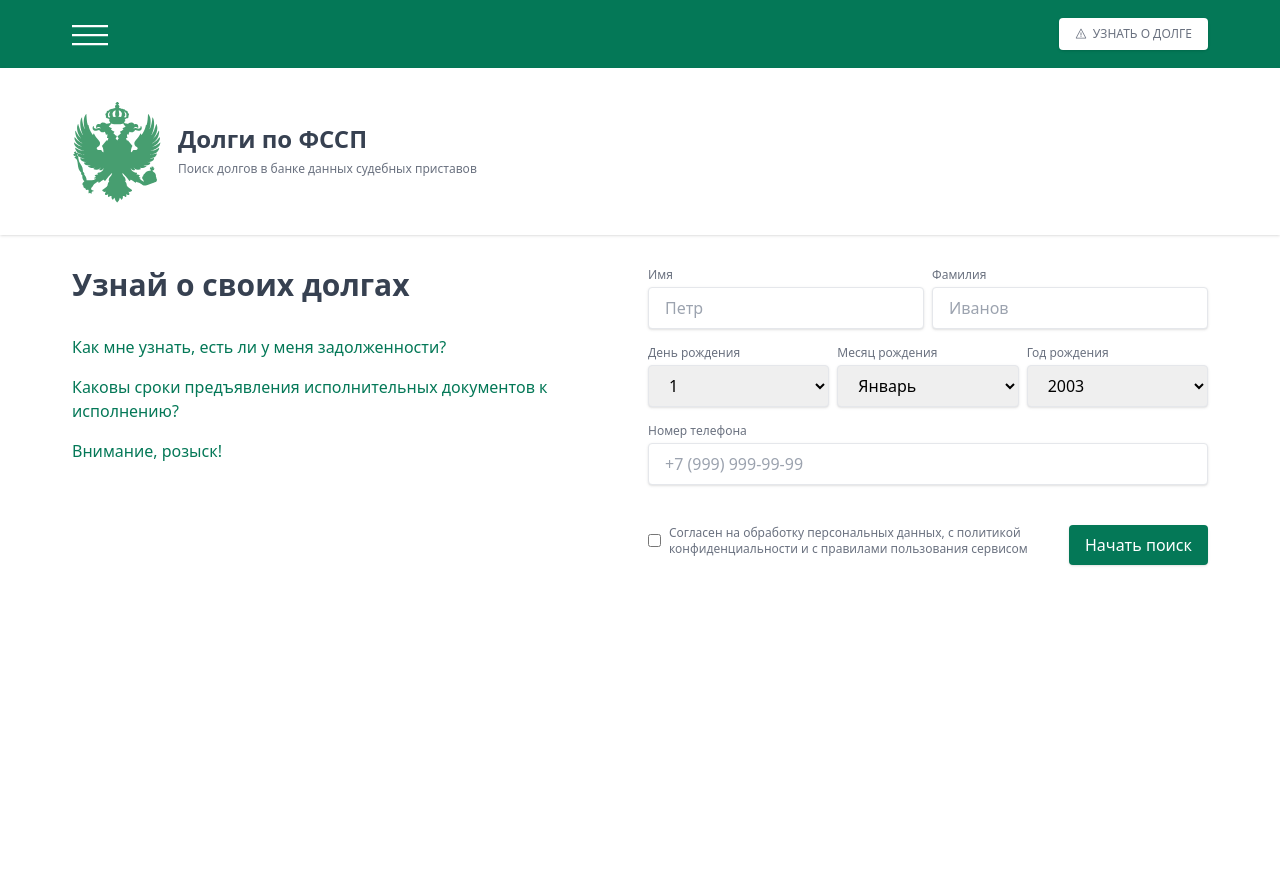
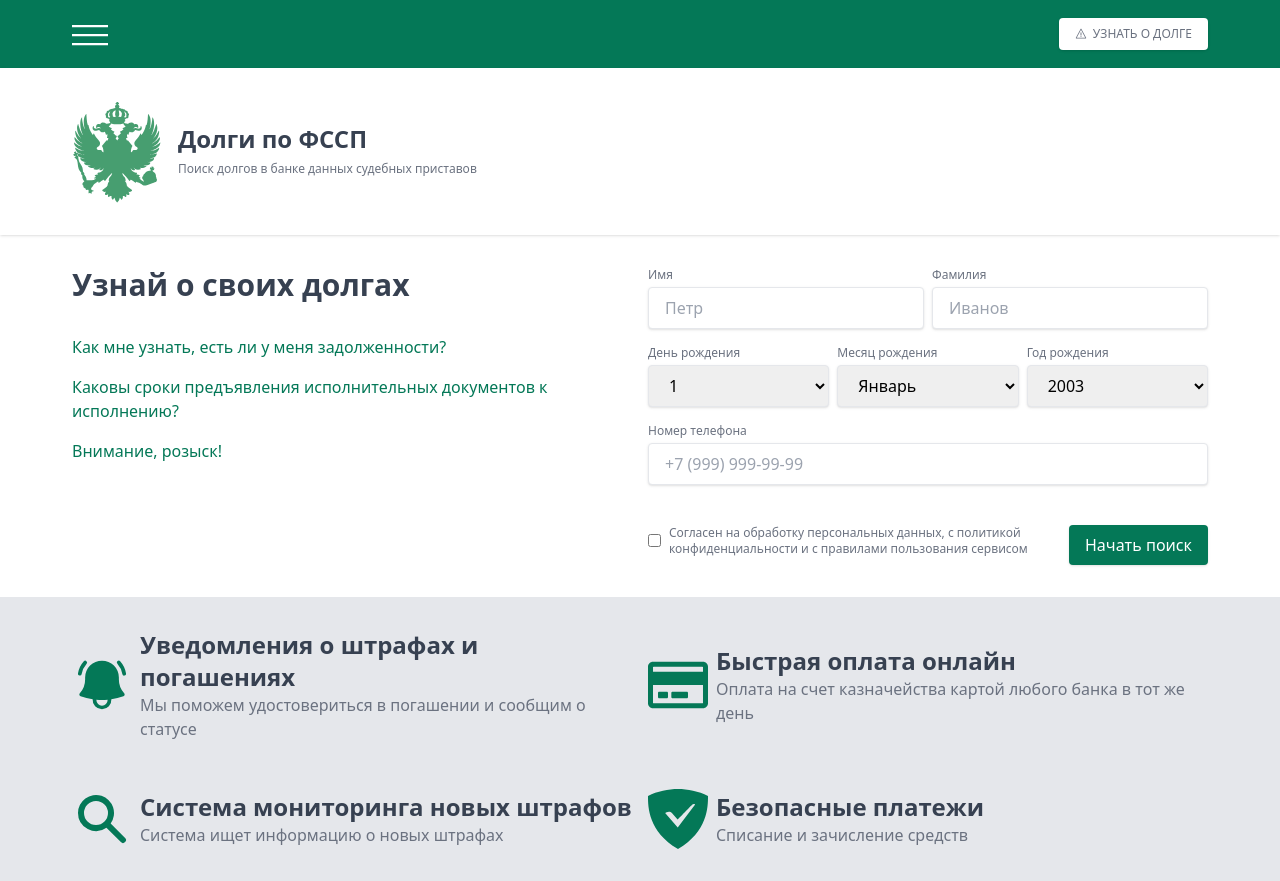
Before and after one commit to chernyshovmaksim/fssp, a Next.js app: page / in a window 1280 px wide. Before the commit the page ends 800 px from the top, so only its background shows below. Built offline with nearby package versions, Linux system fonts and the light colour scheme.

Commit message:
added component - info

```diff
--- /dev/null
+++ b/components/blocks/Info.tsx
@@ -0,0 +1,70 @@
+import { FC } from "react";
+import { HiBellAlert } from "react-icons/hi2";
+import { HiSearch } from "react-icons/hi";
+import { FaRegCreditCard } from "react-icons/fa";
+import { SiAdguard } from "react-icons/si";
+
+const Info: FC = () => {
+  return (
+    <>
+      <section className="info py-8 bg-gray-200">
+        <div className="container mx-auto grid grid-cols-1 md:grid-cols-2 gap-4 gap-y-12">
+          <div className="flex items-center gap-2">
+            <div>
+              <HiBellAlert className="text-emerald-700 text-6xl" />
+            </div>
+            <div>
+              <h4 className="text-2xl font-bold text-gray-700">
+                Уведомления о штрафах и погашениях
+              </h4>
+              <span className="text-gray-500">
+                Мы поможем удостовериться в погашении и сообщим о статусе
+              </span>
+            </div>
+          </div>
+          <div className="flex items-center gap-2">
+            <div>
+              <FaRegCreditCard className="text-emerald-700 text-6xl" />
+            </div>
+            <div>
+              <h4 className="text-2xl font-bold text-gray-700">
+                Быстрая оплата онлайн
+              </h4>
+              <span className="text-gray-500">
+                Оплата на счет казначейства картой любого банка в тот же день
+              </span>
+            </div>
+          </div>
+          <div className="flex items-center gap-2">
+            <div>
+              <HiSearch className="text-emerald-700 text-6xl" />
+            </div>
+            <div>
+              <h4 className="text-2xl font-bold text-gray-700">
+                Система мониторинга новых штрафов
+              </h4>
+              <span className="text-gray-500">
+                Система ищет информацию о новых штрафах
+              </span>
+            </div>
+          </div>
+          <div className="flex items-center gap-2">
+            <div>
+              <SiAdguard className="text-emerald-700 text-6xl" />
+            </div>
+            <div>
+              <h4 className="text-2xl font-bold text-gray-700">
+                Безопасные платежи
+              </h4>
+              <span className="text-gray-500">
+                Списание и зачисление средств
+              </span>
+            </div>
+          </div>
+        </div>
+      </section>
+    </>
+  );
+};
+
+export default Info;
--- a/pages/index.tsx
+++ b/pages/index.tsx
@@ -1,16 +1,17 @@
 // import styles from '../styles/Home.module.scss'
 
 import MainLayout from "../components/layouts/MainLayout";
-import Fancybox from "./../components/ui/Fancybox";
 import Action from "../components/blocks/Action";
+import Info from "../components/blocks/Info";
 
 export default function Home() {
     const title = "Узнать задолженность у судебных приставов: по фамилии, алиментам или номеру постановления"
-    const link = `https://reg.checkyour.name/fines_96/?phone=79225391269&click_id=1669269877461`
+    // const link = `https://reg.checkyour.name/fines_96/?phone=79225391269&click_id=1669269877461`
     return (
         <>
             <MainLayout title={title}>
                 <Action />
+                <Info />
             </MainLayout>
         </>
     )
```
